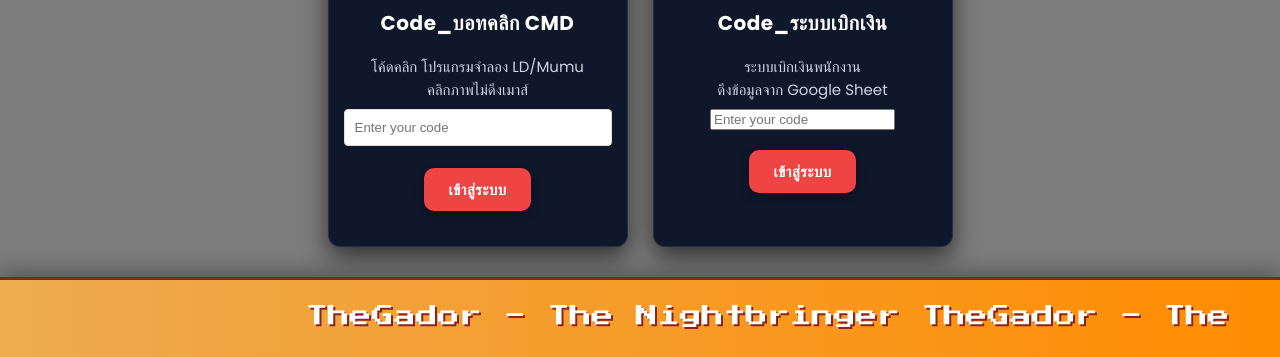
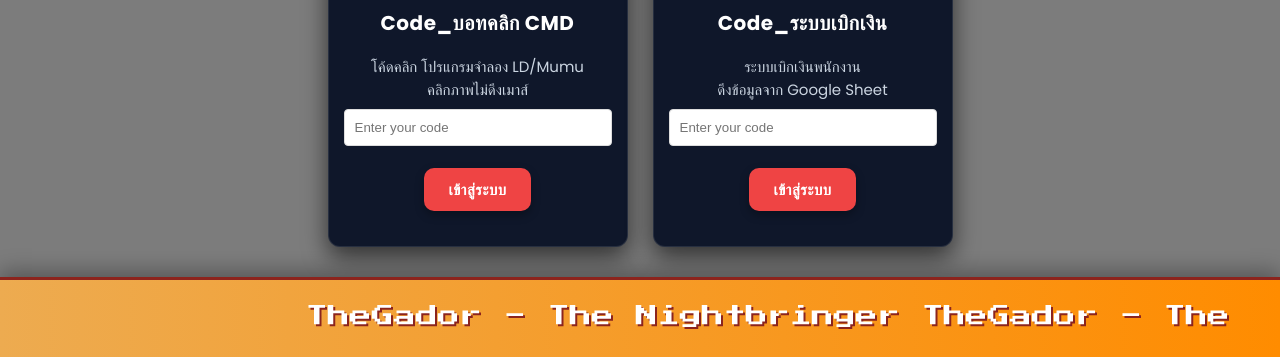
Before and after one commit to kssb2156/Thegador, a plain HTML site: page main/main.html in a window 1280 px wide. Shown: the part 3322-3679 px from the top of the page. Drawn offline with Linux system fonts and the light colour scheme; sample sign-in values are in the browser's storage.

Commit message:
style.css

```diff
--- a/main/style.css
+++ b/main/style.css
@@ -582,6 +582,15 @@ body {
     width: 100%;
     margin-bottom: 2px;
 }
+/* ---รหัสผ่าน Code_บอทคลิก CMD--- */
+#passwordInput6 {
+    padding: 10px;
+    border: 1px solid #ddd;
+    border-radius: 4px;
+    width: 100%;
+    margin-bottom: 2px;
+}
+
 /*----------------------------------------------*/
   button {
     padding: 10px 20px;
```
